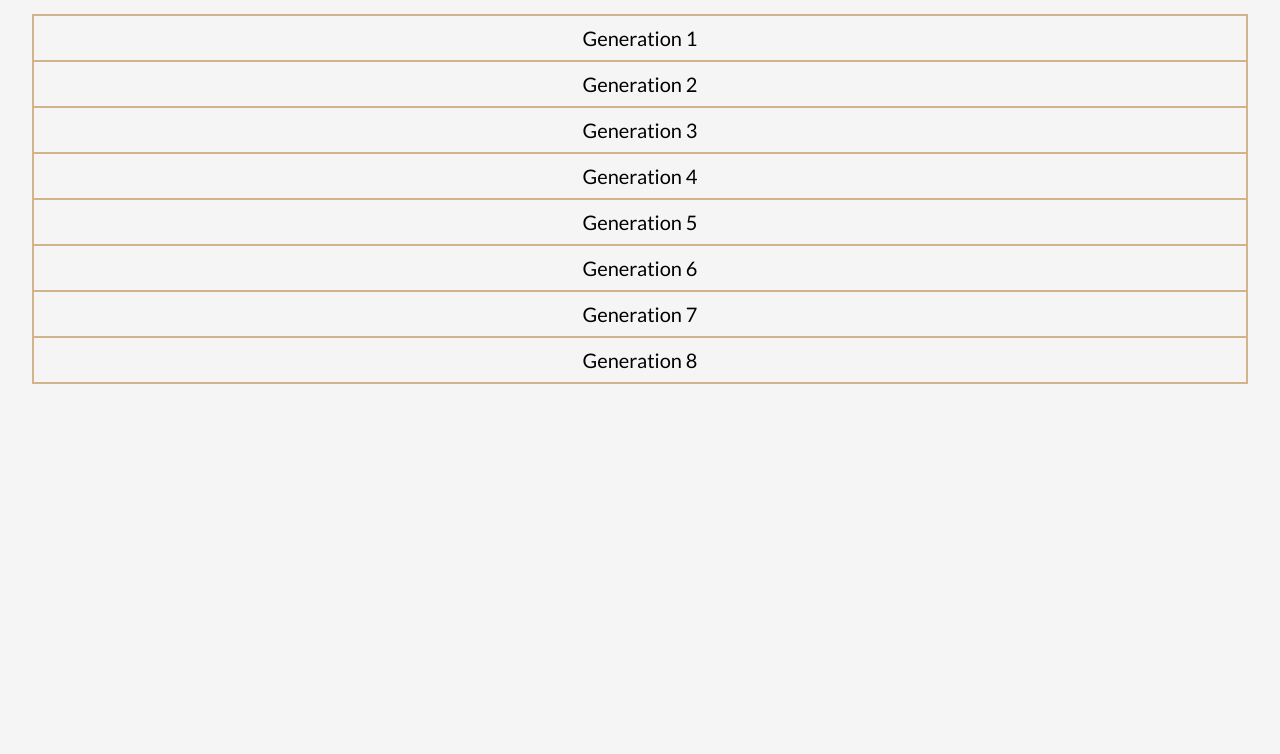
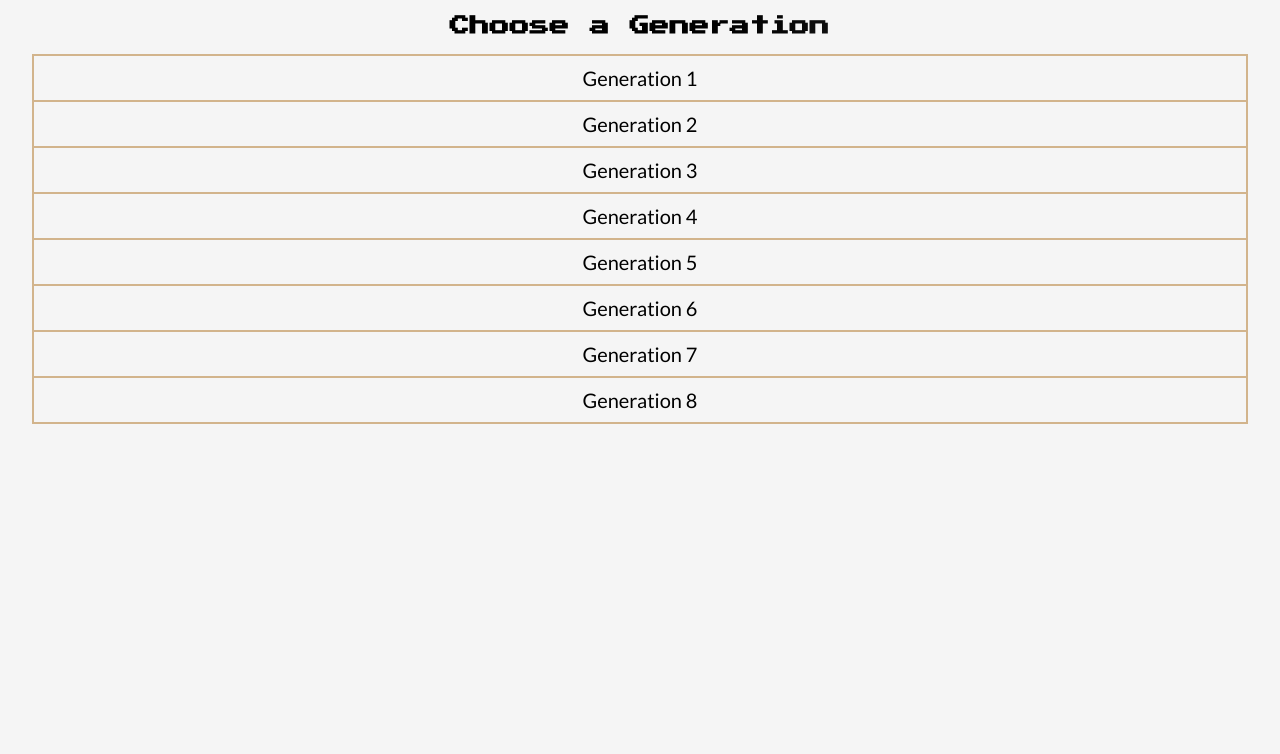
Before and after one commit to nickj4495/pokedex, a plain HTML site: page index.html in a window 1280 px wide. Shown: the part 76-830 px from the top of the page. Drawn offline with nearby package versions, Linux system fonts and the light colour scheme.

Commit message:
added animejs script found online for animated text at top of page

```diff
--- a/index.html
+++ b/index.html
@@ -11,9 +11,18 @@
       href="https://www.google.com/s2/favicons?domain=https://www.pokemoncenter.com/"
     /> -->
     <link rel="stylesheet" href="style.css" />
+    <script src="https://cdnjs.cloudflare.com/ajax/libs/animejs/2.0.2/anime.min.js"></script>
   </head>
   <body class="body">
     <h1>PokeAPI | Pokedex</h1>
+    <!-- Animejs script -->
+    <h2 class="ml11">
+      <span class="text-wrapper">
+        <span class="line line1"></span>
+        <span class="letters">Choose a Generation</span>
+      </span>
+    </h2>
+    <!-- End Animejs script -->
     <div class="generations-container">
       <ul>
         <li id="1">
--- a/script.js
+++ b/script.js
@@ -201,3 +201,39 @@ function displayImages(arr) {
   filter.scrollIntoView({behavior: "smooth", block: "start"});
   clearLoader();
 }
+
+
+//////// ANIMATION FROM https://tobiasahlin.com/moving-letters/
+
+// Wrap every letter in a span
+var textWrapper = document.querySelector('.ml11 .letters');
+textWrapper.innerHTML = textWrapper.textContent.replace(/([^\x00-\x80]|\w)/g, "<span class='letter'>$&</span>");
+
+anime.timeline({loop: true})
+  .add({
+    targets: '.ml11 .line',
+    scaleY: [0,1],
+    opacity: [0.5,1],
+    easing: "easeOutExpo",
+    duration: 700
+  })
+  .add({
+    targets: '.ml11 .line',
+    translateX: [0, document.querySelector('.ml11 .letters').getBoundingClientRect().width + 10],
+    easing: "easeOutExpo",
+    duration: 700,
+    delay: 100
+  }).add({
+    targets: '.ml11 .letter',
+    opacity: [0,1],
+    easing: "easeOutExpo",
+    duration: 700,
+    offset: '-=775',
+    delay: (el, i) => 34 * (i+1)
+  }).add({
+    targets: '.ml11',
+    opacity: 0,
+    duration: 700,
+    easing: "easeOutExpo",
+    delay: 700
+  });
--- a/style.css
+++ b/style.css
@@ -17,6 +17,7 @@ body {
   min-height: 100vh;
   font-family: "Lato", sans-serif;
   background: whitesmoke;
+  overflow: hidden;
 }
 
 .loader {
@@ -281,3 +282,41 @@ li:hover {
     opacity: 1;
   }
 }
+
+/* ANIMATION FROM https://tobiasahlin.com/moving-letters/ */
+
+.ml11 {
+  font-weight: 700;
+  font-size: 2rem;
+  text-align: center;
+  margin-bottom: 1.5rem;
+  font-family: "Press Start 2P", cursive;
+}
+
+.ml11 .text-wrapper {
+  position: relative;
+  display: inline-block;
+  padding-top: 0.1em;
+  padding-right: 0.05em;
+  padding-bottom: 0.15em;
+}
+
+/* .ml11 .line {
+  opacity: 0;
+  position: absolute;
+  left: 0;
+  height: 100%;
+  width: 3px;
+  background-color: #fff;
+  transform-origin: 0 50%;
+} */
+
+.ml11 .line1 {
+  top: 0;
+  left: 0;
+}
+
+.ml11 .letter {
+  display: inline-block;
+  line-height: 1em;
+}
```
